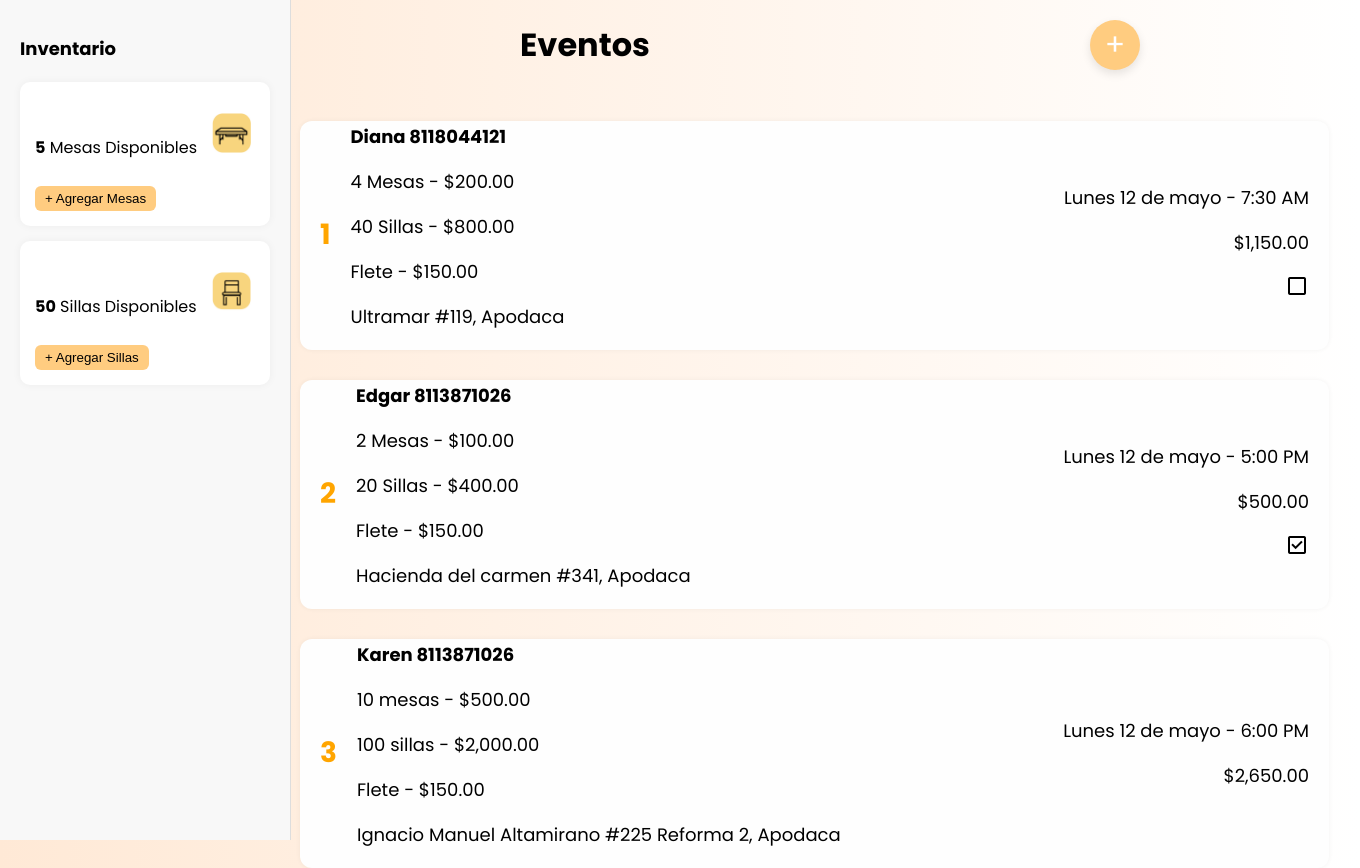
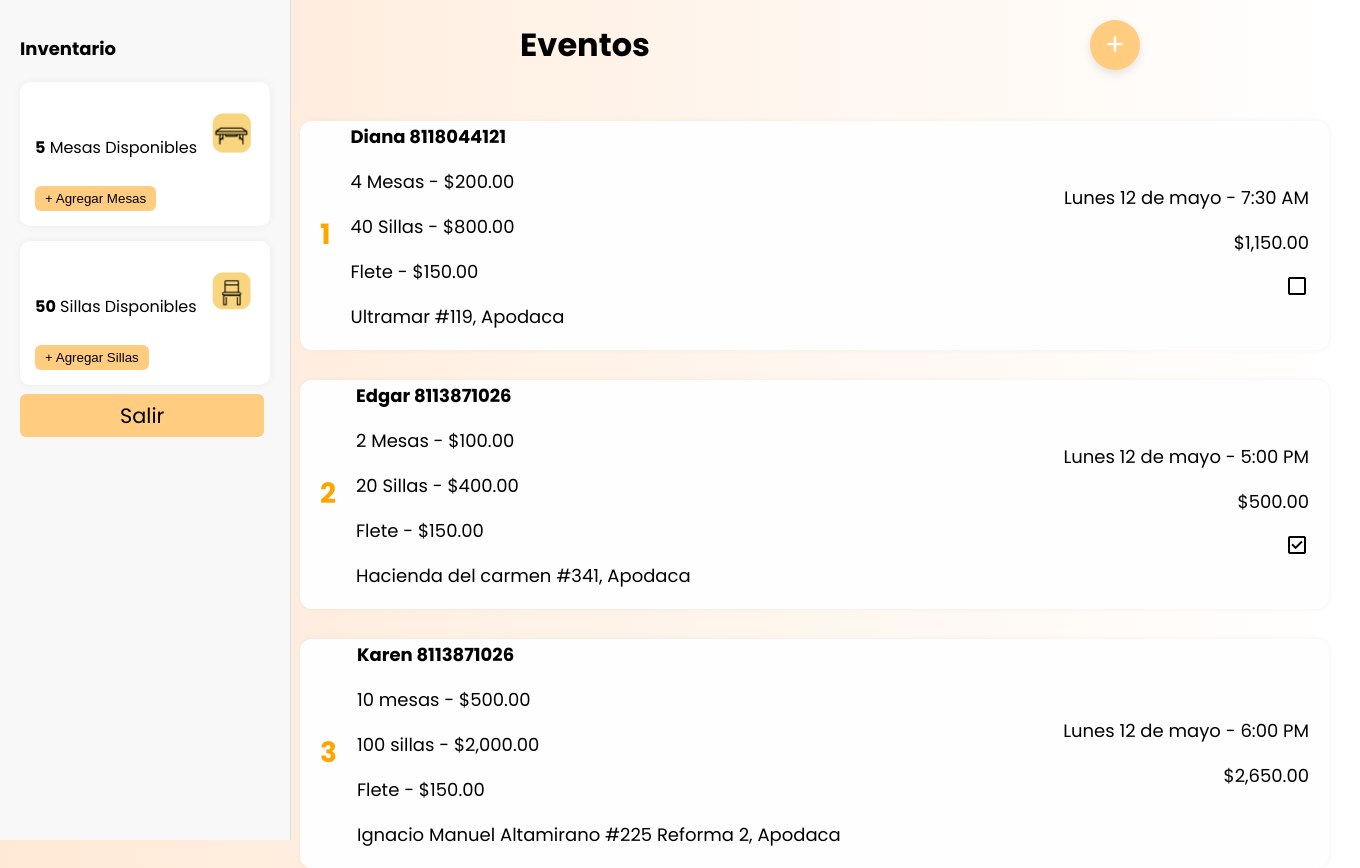
Before and after one commit to Axel-cmd-01/Sistema-de-renta, a PHP site: page /views/dashboard.php in a window 1360 px wide. Run offline with PHP 8.4, Linux system fonts and the light colour scheme.

Commit message:
Agregue un boton de salir en el dashboard

```diff
--- a/css/dashboard.css
+++ b/css/dashboard.css
@@ -22,6 +22,17 @@ body {
 .sidebar h2 {
   font-size: 18px;
   margin-bottom: 20px;
+}
+
+.cerrarSesion a {
+  background-color: #ffcc80;
+  border: none;
+  padding: 7px 40%;
+  border-radius: 6px;
+  cursor: pointer;
+  font-size: 1.3em;
+  text-decoration: none;
+  color: black;
 }
 
 .card {
--- a/css/oooo.css
+++ b/css/oooo.css
@@ -165,3 +165,8 @@ h2 {
   margin: 25px;
   border-radius: 5%;
 }
+
+a {
+  font-size: 14px;
+  margin-bottom: 10px;
+}
--- a/views/dashboard.php
+++ b/views/dashboard.php
@@ -40,7 +40,7 @@
         <p><strong>50</strong> Sillas Disponibles
           <img src="../img/silla.png" alt="silla" class="mesa-icon" />
         </p>
-        <button id="openModal-sillas">+  Agregar Sillas</button>
+        <button id="openModal-sillas">+ Agregar Sillas</button>
       </div>
 
       <div class="modal-sillas">
@@ -53,6 +53,10 @@
           </form>
           <button class="close-modal">Cerrar</button>
         </div>
+      </div>
+
+      <div class="cerrarSesion">
+        <a href="../views/login.php">Salir</a>
       </div>
     </aside>
 
@@ -67,9 +71,9 @@
           <div class="number">1</div>
           <div class="details">
             <strong>Diana 8118044121</strong>
-            <p>4 Mesas   - $200.00</p>
+            <p>4 Mesas - $200.00</p>
             <p>40 Sillas - $800.00</p>
-            <p>Flete     - $150.00</p>
+            <p>Flete - $150.00</p>
 
             <p>Ultramar #119, Apodaca</p>
           </div>
@@ -89,7 +93,7 @@
               <strong>Edgar 8113871026</strong>
               <p>2 Mesas - $100.00</p>
               <p>20 Sillas - $400.00</p>
-              <p>Flete     - $150.00</p>
+              <p>Flete - $150.00</p>
 
               <p>Hacienda del carmen #341, Apodaca</p>
             </div>
@@ -112,7 +116,7 @@
             <strong>Karen 8113871026</strong>
             <p>10 mesas - $500.00</p>
             <p>100 sillas - $2,000.00</p>
-            <p>Flete     - $150.00</p>
+            <p>Flete - $150.00</p>
 
             <p>Ignacio Manuel Altamirano #225 Reforma 2, Apodaca</p>
           </div>
```
Also changed, not shown: views/iniciarsesion.php (+6 -2 lines), views/registro.php (+6 -2 lines).
